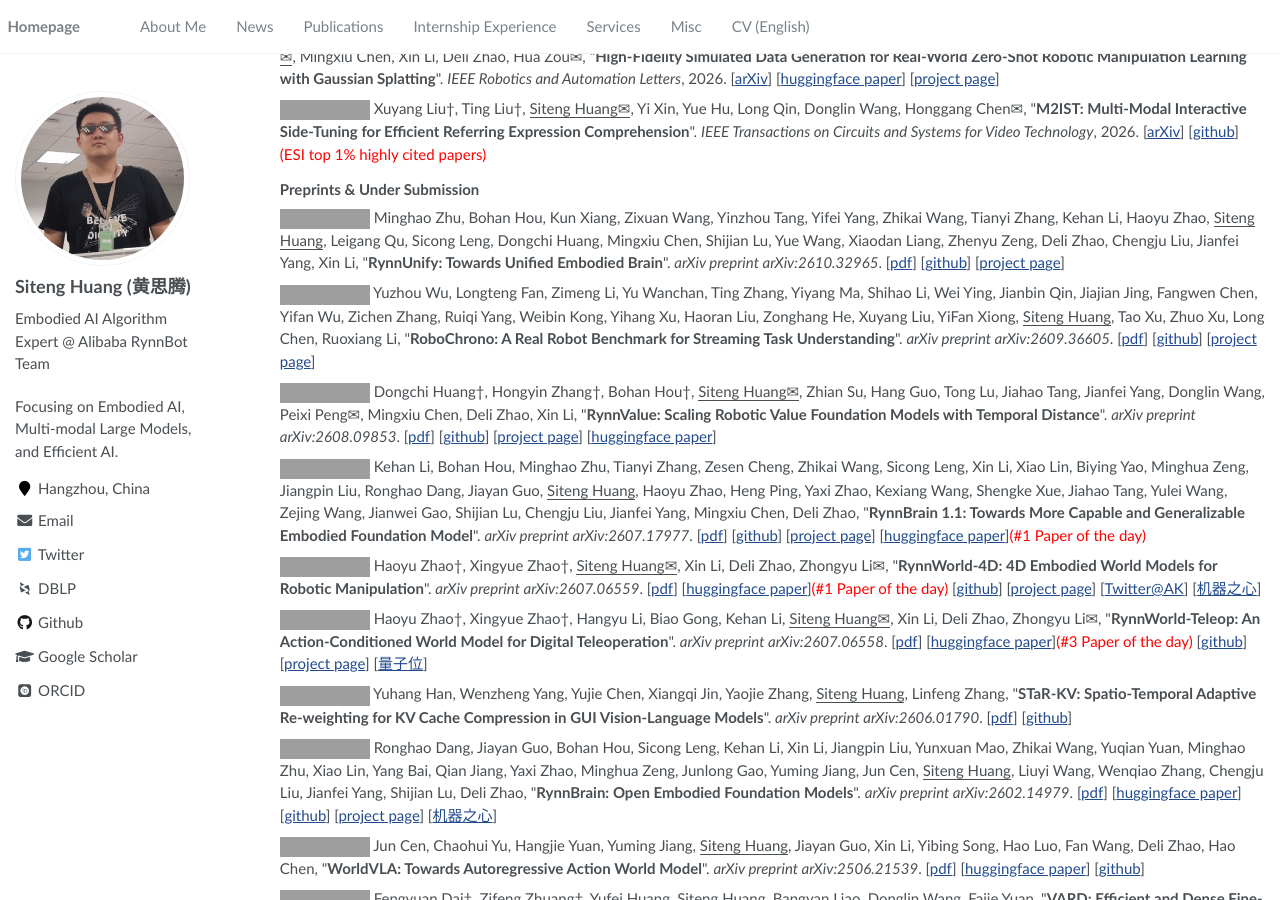
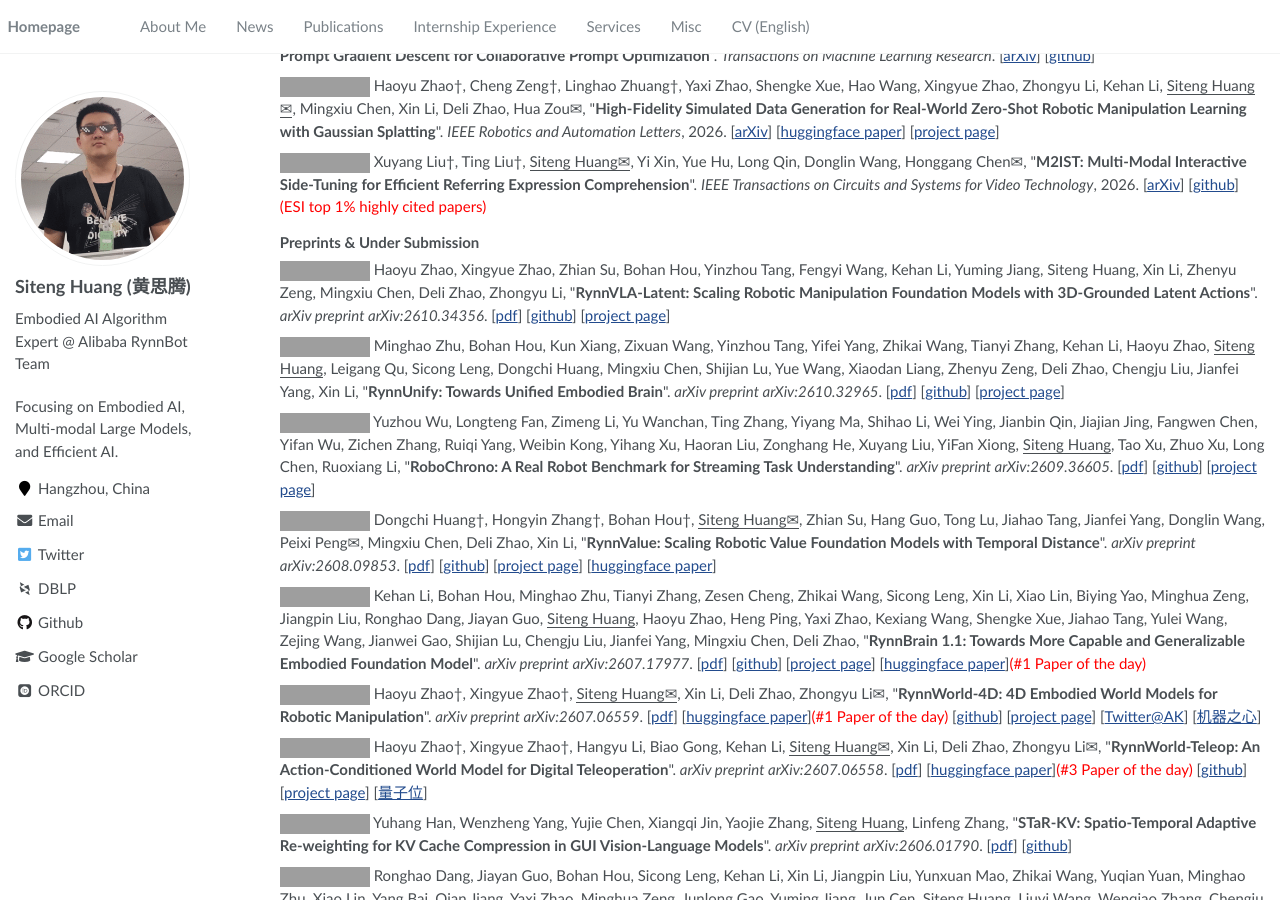
Before and after one commit to bighuang624/bighuang624.github.io, a Jekyll site: the page built from _pages/about.md, in a window 1280 px wide and 900 px high, scrolled down 3996 px. Built offline with Jekyll 4.4.1, drawn with Linux system fonts in a browser that asks for light colours; some web fonts are replaced; some of the changed text lies outside the part shown; grey boxes are pictures that could not be loaded.

Commit message:
add RynnVLA-Latent

```diff
--- a/_pages/includes/news.md
+++ b/_pages/includes/news.md
@@ -26,6 +26,7 @@
 }
 </style>
 
+* <span style="font-size:12px;color:#FFFFFF;background-color:#007ec6;padding:1px 5px 1.5px 5px;">2026/10/27</span> **[RynnVLA-Latent]** We released [RynnVLA-Latent](https://arxiv.org/abs/2610.34356), which combines residual feature prediction, camera-compensated 3D-flow supervision, and camera-motion decoupling to construct continuous transition representations without native robot-action labels.
 * <span style="font-size:12px;color:#FFFFFF;background-color:#007ec6;padding:1px 5px 1.5px 5px;">2026/10/26</span> **[RynnUnify]** We released [RynnUnify](https://arxiv.org/abs/2610.32965), a 16B unified embodied model that integrates visual planning, physical reasoning, and robot control, achieving state-of-the-art results on long-horizon embodied tasks!
 * <span style="font-size:12px;color:#FFFFFF;background-color:#007ec6;padding:1px 5px 1.5px 5px;">2025/10/02</span> **[TCSVT]** [Sparse-Tuning](https://arxiv.org/abs/2405.14700), an efficient parameter-efficient fine-tuning framework for ViTs, got accepted for IEEE Transactions on Circuits and Systems for Video Technology! [Code](https://github.com/liuting20/Sparse-Tuning) has been available!
 * <span style="font-size:12px;color:#FFFFFF;background-color:#007ec6;padding:1px 5px 1.5px 5px;">2026/09/30</span> **[Preprint]** We released [RoboChrono](https://arxiv.org/abs/2609.36605), a real robot benchmark for streaming task understanding, evaluating seven tasks grouped into recognition, alignment, and temporal grounding, covering action understanding and anticipation, visual correspondence, temporal ordering, and action localization!
--- a/_pages/includes/pub_short.md
+++ b/_pages/includes/pub_short.md
@@ -85,6 +85,8 @@
 
 ### Preprints & Under Submission
 
+<a href="https://arxiv.org/abs/2610.34356" target="_blank"><img src="https://img.shields.io/badge/arXiv-2610.34356-B31B1B?style=flat-square"></a> Haoyu Zhao, Xingyue Zhao, Zhian Su, Bohan Hou, Yinzhou Tang, Fengyi Wang, Kehan Li, Yuming Jiang, Siteng Huang, Xin Li, Zhenyu Zeng, Mingxiu Chen, Deli Zhao, Zhongyu Li, &quot;**RynnVLA-Latent: Scaling Robotic Manipulation Foundation Models with 3D-Grounded Latent Actions**&quot;. *arXiv preprint arXiv:2610.34356*. [[pdf](https://arxiv.org/pdf/2610.34356.pdf)] [[github](https://github.com/alibaba-damo-academy/RynnVLA-Latent)] [[project page](https://alibaba-damo-academy.github.io/RynnVLA-Latent.github.io/)]
+
 <a href="https://arxiv.org/abs/2610.32965" target="_blank"><img src="https://img.shields.io/badge/arXiv-2610.32965-B31B1B?style=flat-square"></a> Minghao Zhu, Bohan Hou, Kun Xiang, Zixuan Wang, Yinzhou Tang, Yifei Yang, Zhikai Wang, Tianyi Zhang, Kehan Li, Haoyu Zhao, <u>Siteng Huang</u>, Leigang Qu, Sicong Leng, Dongchi Huang, Mingxiu Chen, Shijian Lu, Yue Wang, Xiaodan Liang, Zhenyu Zeng, Deli Zhao, Chengju Liu, Jianfei Yang, Xin Li, &quot;**RynnUnify: Towards Unified Embodied Brain**&quot;. *arXiv preprint arXiv:2610.32965*. [[pdf](https://arxiv.org/pdf/2610.32965.pdf)] [[github](https://github.com/alibaba-damo-academy/RynnUnify)] [[project page](https://alibaba-damo-academy.github.io/RynnUnify.github.io/)]
 
 <a href="https://arxiv.org/abs/2609.36605" target="_blank"><img src="https://img.shields.io/badge/arXiv-2609.36605-B31B1B?style=flat-square"></a> Yuzhou Wu, Longteng Fan, Zimeng Li, Yu Wanchan, Ting Zhang, Yiyang Ma, Shihao Li, Wei Ying, Jianbin Qin, Jiajian Jing, Fangwen Chen, Yifan Wu, Zichen Zhang, Ruiqi Yang, Weibin Kong, Yihang Xu, Haoran Liu, Zonghang He, Xuyang Liu, YiFan Xiong, <u>Siteng Huang</u>, Tao Xu, Zhuo Xu, Long Chen, Ruoxiang Li, &quot;**RoboChrono: A Real Robot Benchmark for Streaming Task Understanding**&quot;. *arXiv preprint arXiv:2609.36605*. [[pdf](https://arxiv.org/pdf/2609.36605.pdf)] [[github](https://github.com/mfan-res/ROBOCHRONO)] [[project page](https://continuity3.github.io/robochrono/)]
```
